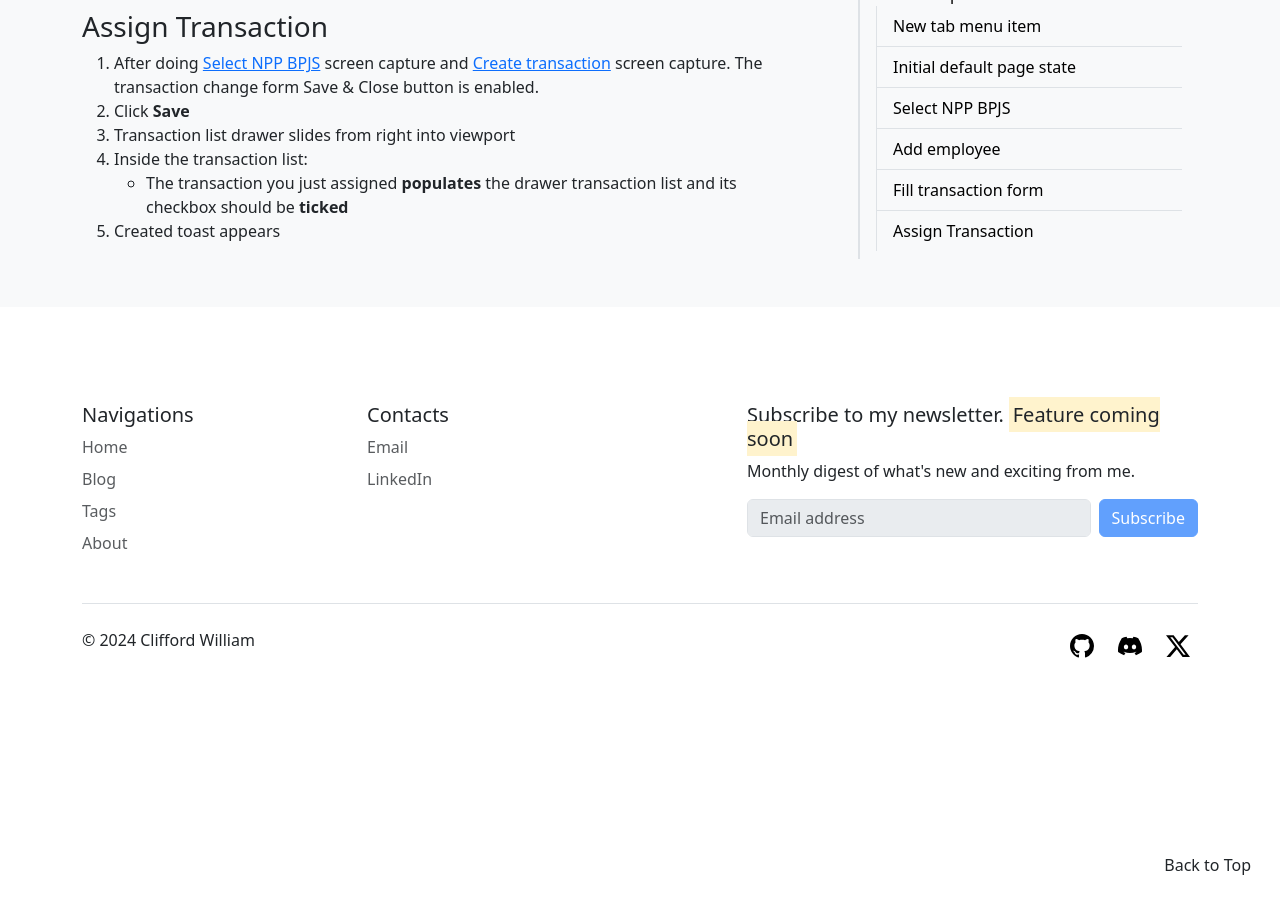
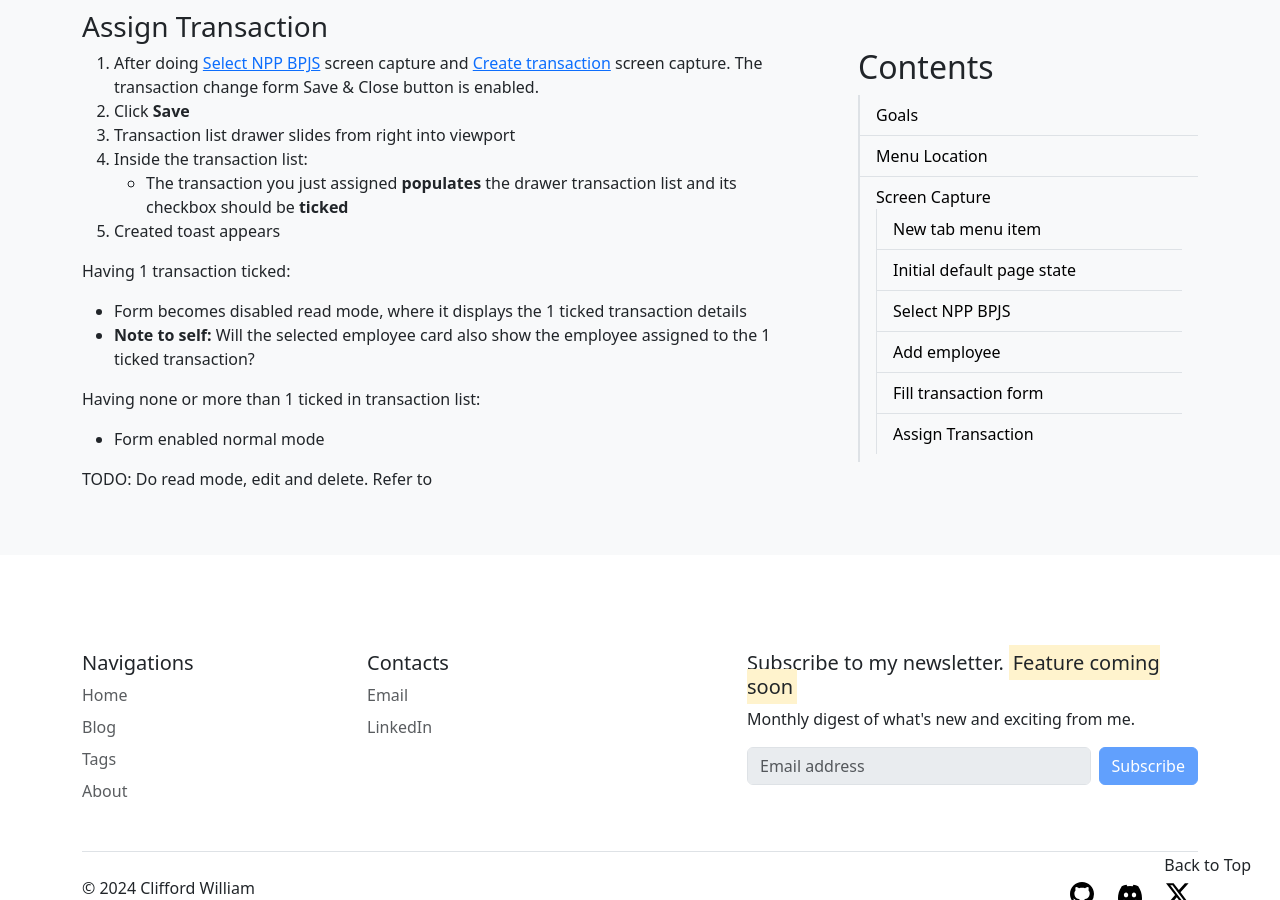
Before and after one commit to cliffordwilliam/my_archive, a Jekyll site: the page built from _posts/2024-09-16-ak-transaction-payroll-insurance-component-change-npp-manual.md, in a window 1280 px wide and 900 px high, scrolled down 3253 px. Built offline with Jekyll 4.4.1, drawn with Linux system fonts in a browser that asks for light colours.

Commit message:
update content

```diff
--- a/_posts/2024-09-16-ak-transaction-payroll-insurance-component-change-npp-manual.md
+++ b/_posts/2024-09-16-ak-transaction-payroll-insurance-component-change-npp-manual.md
@@ -105,3 +105,12 @@ Steps:
 4. Inside the transaction list:
     - The transaction you just assigned **populates** the drawer transaction list and its checkbox should be **ticked**
 5. Created toast appears
+
+Having 1 transaction ticked:
+- Form becomes disabled read mode, where it displays the 1 ticked transaction details
+- > **Note to self:** Will the selected employee card also show the employee assigned to the 1 ticked transaction?
+
+Having none or more than 1 ticked in transaction list:
+- Form enabled normal mode
+
+TODO: Do read mode, edit and delete. Refer to
```
